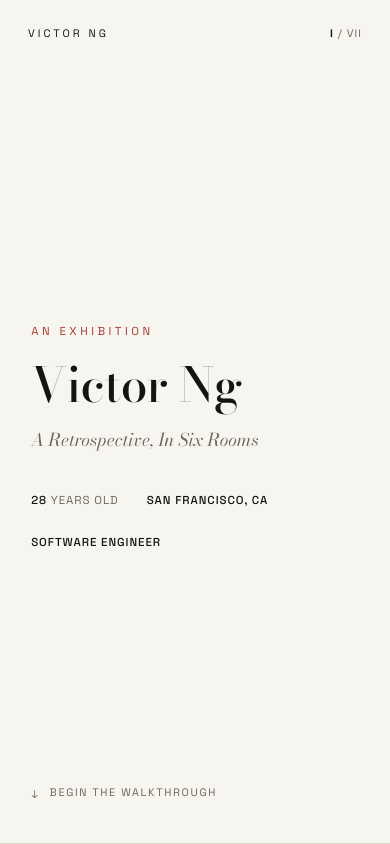
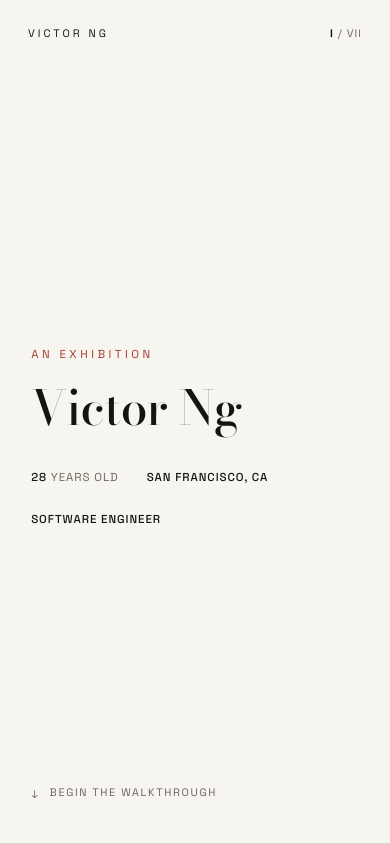
Before and after one commit to umich2021/dateMyFriend, a plain HTML site: page datemyfriend/victor/index.html in a window 390 px wide. Shown: the top 844 px of the page. Drawn offline with nearby package versions, Linux system fonts and the light colour scheme.

Commit message:
Remove room subtext, add interested-in field to Ideal Type
Dropped the italic subtext line under every room title (and the
Entrance page's "A Retrospective, In Six Rooms" line), along with the
now-dead .room-sub/.entrance-sub CSS and the sub-rendering branch in
the room template. Bumped room-title's bottom margin to keep spacing
from feeling cramped without it.

Also adds an "Interested in: Women" line to the Ideal Type & Values
room, ahead of relationship type, since that wasn't stated anywhere.

```diff
--- a/datemyfriend/victor/assets/style.css
+++ b/datemyfriend/victor/assets/style.css
@@ -77,11 +77,7 @@ a{ color:inherit; }
 .room-kicker::before{ content:""; width:34px; height:1px; background:var(--accent); }
 .room-title{
   font-family:var(--serif); font-style:italic; font-weight:500;
-  font-size:clamp(2rem, 4.6vw, 3.6rem); line-height:1.05; margin-bottom:8px;
-}
-.room-sub{
-  font-family:var(--sans); color:var(--ink-soft); font-size:.98rem; max-width:60ch;
-  margin-bottom:44px;
+  font-size:clamp(2rem, 4.6vw, 3.6rem); line-height:1.05; margin-bottom:40px;
 }
 
 /* ---------------- entrance ---------------- */
@@ -93,10 +89,6 @@ a{ color:inherit; }
 .entrance-title{
   font-family:var(--serif); font-weight:500; font-size:clamp(3rem, 10vw, 7.5rem);
   line-height:.94; letter-spacing:-.01em;
-}
-.entrance-sub{
-  font-family:var(--serif); font-style:italic; font-size:clamp(1.1rem,2.4vw,1.5rem);
-  color:var(--ink-soft); margin-top:18px;
 }
 .entrance-meta{
   display:flex; gap:28px; flex-wrap:wrap; margin-top:40px;
--- a/datemyfriend/victor/data/victor-data.js
+++ b/datemyfriend/victor/data/victor-data.js
@@ -66,10 +66,11 @@
 
     idealType: {
       // No `photo` field here on purpose, this is someone Victor hasn't
-      // met yet, so The Sitter's Brief room renders text only.
+      // met yet, so the Ideal Type & Values room renders text only.
       summary: "Someone who's kind, has a good background, and is willing to try new things.",
       tags: ["Adventurous", "Intelligent", "Funny"],
       note: "(not a checklist, just what tends to click)",
+      interestedIn: "Women",
       relationshipType: "Long-term relationship.",
       loveLanguage: "Quality time.",
       dealbreakers: [
--- a/datemyfriend/victor/index.html
+++ b/datemyfriend/victor/index.html
@@ -17,7 +17,6 @@
   <div class="room-inner">
     <div class="entrance-eyebrow">An Exhibition</div>
     <h1 class="entrance-title" id="entranceTitle"></h1>
-    <p class="entrance-sub">A Retrospective, In Six Rooms</p>
     <div class="entrance-meta" id="entranceMeta"></div>
   </div>
   <div class="entrance-cue"><span class="arrow">↓</span> Begin the walkthrough</div>
@@ -69,7 +68,6 @@
     rooms.push({
       id: "room-collection",
       label: "The Collection",
-      sub: "A few photos, more to come.",
       body: `
         <div class="filmstrip-wrap">
           <div class="filmstrip">
@@ -93,7 +91,6 @@
     rooms.push({
       id: "room-studies",
       label: "Green Flags & Red Flags",
-      sub: "Green is the genuinely good stuff. Red is more of a fun quirk than an actual warning.",
       body: `
         <div class="study-list">
           ${d.flags.map((f, i) => `
@@ -123,6 +120,7 @@
       cols += `
         <div class="brief-block">
           <h3>What He's Looking For</h3>
+          <div class="brief-line"><strong>Interested in</strong>${d.idealType.interestedIn}</div>
           <div class="brief-line"><strong>Looking for</strong>${d.idealType.relationshipType}</div>
           <div class="brief-line"><strong>Love language</strong>${d.idealType.loveLanguage}</div>
           ${d.idealType.dealbreakers.map(x => `<div class="brief-line"><strong>Dealbreaker</strong>${x}</div>`).join("")}
@@ -138,7 +136,6 @@
     rooms.push({
       id: "room-brief",
       label: "Ideal Type & Values",
-      sub: "What he's looking for in someone, and where he stands.",
       body: `${brief}<div class="brief-cols">${cols}</div>`,
     });
   }
@@ -163,7 +160,6 @@
     rooms.push({
       id: "room-correspondence",
       label: "Friends & FAQ",
-      sub: "What his friends say about him, and answers to what you're probably wondering.",
       body,
     });
   }
@@ -179,7 +175,6 @@
   rooms.push({
     id: "room-visitors",
     label: "Contact",
-    sub: "How to reach him.",
     body: `
       ${ledgerRows ? `<div class="ledger">${ledgerRows}</div>` : ""}
       <p class="ledger-note"><strong>${d.contact.note}</strong></p>
@@ -193,7 +188,6 @@
       <div class="room-inner">
         <div class="room-kicker">Room ${romanize(i + 1)}</div>
         <h2 class="room-title">${r.label}</h2>
-        ${r.sub ? `<p class="room-sub">${r.sub}</p>` : ""}
         ${r.body}
       </div>
     </section>
```
